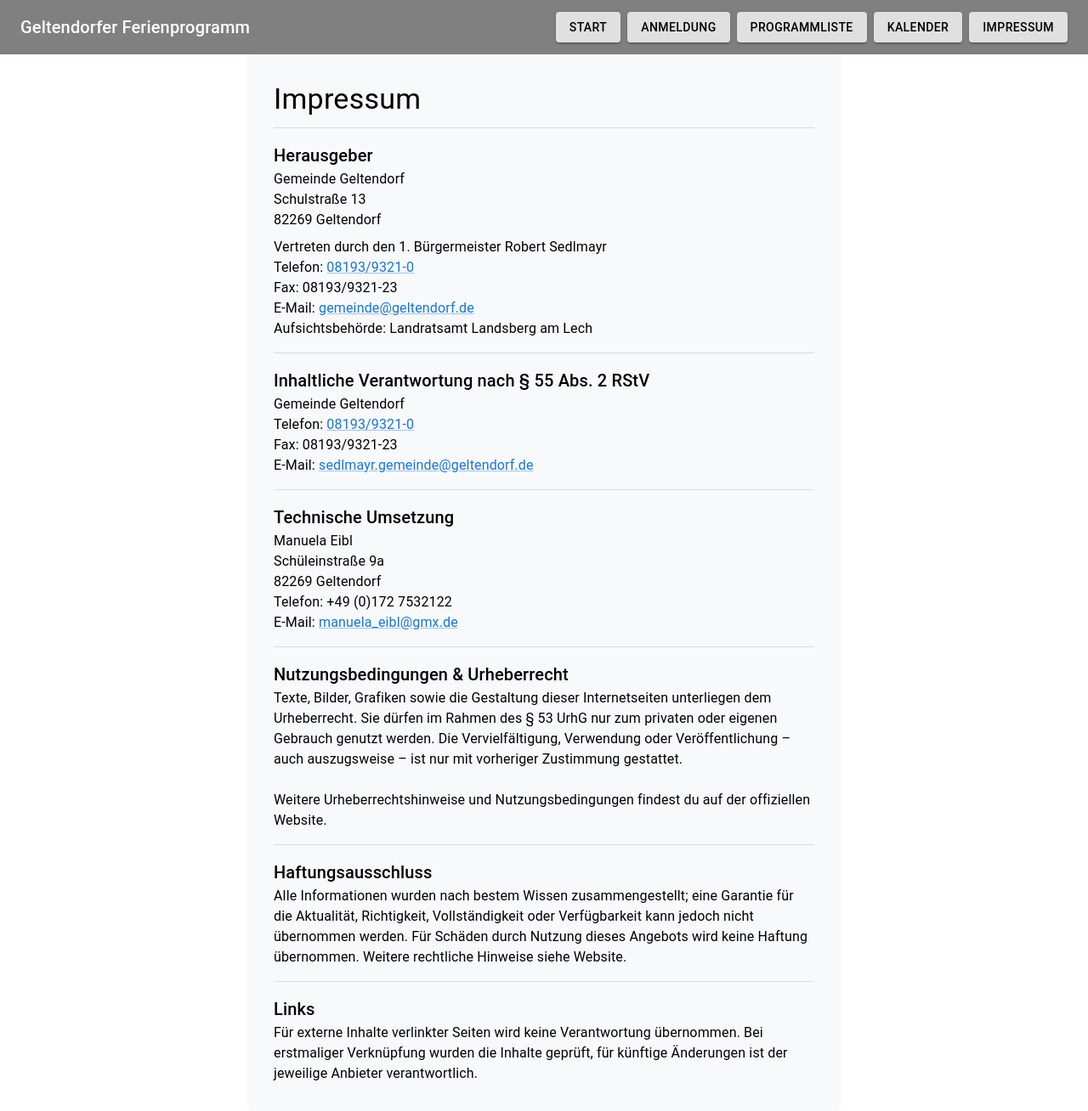
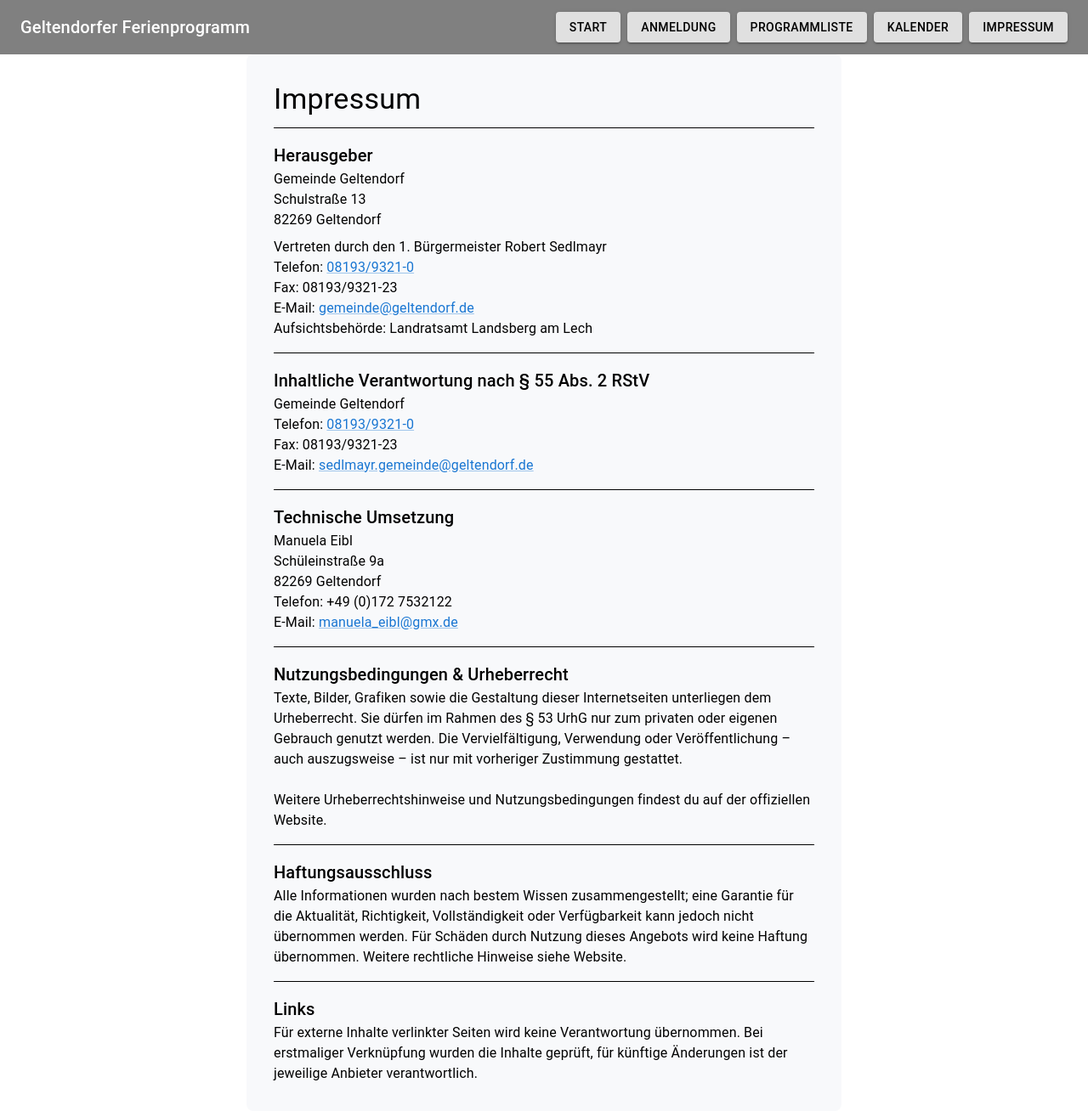
Before and after one commit to NaNu831/ferienprogramm, a Next.js app: page /impressum in a window 1280 px wide. Shown: the whole page at 85% size. Built offline with nearby package versions, Linux system fonts and the light colour scheme.

Commit message:
text color changed to black

```diff
--- a/src/app/anmeldung/page.tsx
+++ b/src/app/anmeldung/page.tsx
@@ -108,7 +108,7 @@ export default function AnmeldungPage() {
                     borderRadius: 2, boxShadow: 3
                 }}
             >
-                <Typography variant="h5" mb={2} textAlign="center">
+                <Typography color="black" variant="h5" mb={2} textAlign="center">
                     Programmbuchung Ferienprogramm
                 </Typography>
                 <TextField
@@ -168,6 +168,7 @@ export default function AnmeldungPage() {
                             required
                         />
                     }
+                    color="black"
                     label="Ich bin mit der Datenverarbeitung für die Programmbuchung einverstanden."
                     sx={{ mt: 1, alignItems: 'flex-start' }}
                 />
--- a/src/app/impressum/page.tsx
+++ b/src/app/impressum/page.tsx
@@ -5,17 +5,17 @@ export default function KontaktPage() {
     return (
         <div>
             <Box sx={{ maxWidth: 700, mx: "auto", p: { xs: 2, md: 4 }, background: "#f8f9fb", borderRadius: 2 }}>
-                <Typography variant="h4" component="h1" gutterBottom>
+                <Typography variant="h4" color="black" component="h1" gutterBottom>
                     Impressum
                 </Typography>
-                <Divider sx={{ mb: 2 }} />
+                <Divider color="black" sx={{ mb: 2 }} />
 
-                <Typography variant="h6">Herausgeber</Typography>
-                <Typography>Gemeinde Geltendorf<br />
+                <Typography color="black" variant="h6">Herausgeber</Typography>
+                <Typography color="black">Gemeinde Geltendorf<br />
                     Schulstraße 13<br />
                     82269 Geltendorf
                 </Typography>
-                <Typography sx={{ mt: 1 }}>
+                <Typography color="black" sx={{ mt: 1 }}>
                     Vertreten durch den 1. Bürgermeister Robert Sedlmayr<br />
                     Telefon: <Link href="tel:0819393210">08193/9321-0</Link><br />
                     Fax: 08193/9321-23<br />
@@ -23,18 +23,18 @@ export default function KontaktPage() {
                     Aufsichtsbehörde: Landratsamt Landsberg am Lech
                 </Typography>
 
-                <Divider sx={{ my: 2 }} />
-                <Typography variant="h6">Inhaltliche Verantwortung nach § 55 Abs. 2 RStV</Typography>
-                <Typography>
+                <Divider color="black" sx={{ my: 2 }} />
+                <Typography color="black" variant="h6">Inhaltliche Verantwortung nach § 55 Abs. 2 RStV</Typography>
+                <Typography color="black">
                     Gemeinde Geltendorf<br />
                     Telefon: <Link href="tel:0819393210">08193/9321-0</Link><br />
                     Fax: 08193/9321-23<br />
                     E-Mail: <Link href="mailto:sedlmayr.gemeinde@geltendorf.de">sedlmayr.gemeinde@geltendorf.de</Link>
                 </Typography>
 
-                <Divider sx={{ my: 2 }} />
-                <Typography variant="h6">Technische Umsetzung</Typography>
-                <Typography>
+                <Divider color="black" sx={{ my: 2 }} />
+                <Typography color="black" variant="h6">Technische Umsetzung</Typography>
+                <Typography color="black">
                     Manuela Eibl<br />
                     Schüleinstraße 9a<br />
                     82269 Geltendorf<br />
@@ -42,22 +42,22 @@ export default function KontaktPage() {
                     E-Mail: <Link href="mailto:manuela_eibl@gmx.de">manuela_eibl@gmx.de</Link>
                 </Typography>
 
-                <Divider sx={{ my: 2 }} />
-                <Typography variant="h6">Nutzungsbedingungen & Urheberrecht</Typography>
-                <Typography>
+                <Divider color="black" sx={{ my: 2 }} />
+                <Typography  color="black"variant="h6">Nutzungsbedingungen & Urheberrecht</Typography>
+                <Typography color="black">
                     Texte, Bilder, Grafiken sowie die Gestaltung dieser Internetseiten unterliegen dem Urheberrecht. Sie dürfen im Rahmen des § 53 UrhG nur zum privaten oder eigenen Gebrauch genutzt werden. Die Vervielfältigung, Verwendung oder Veröffentlichung – auch auszugsweise – ist nur mit vorheriger Zustimmung gestattet.<br /><br />
                     Weitere Urheberrechtshinweise und Nutzungsbedingungen findest du auf der offiziellen Website.
                 </Typography>
 
-                <Divider sx={{ my: 2 }} />
-                <Typography variant="h6">Haftungsausschluss</Typography>
-                <Typography>
+                <Divider color="black" sx={{ my: 2 }} />
+                <Typography color="black" variant="h6">Haftungsausschluss</Typography>
+                <Typography color="black">
                     Alle Informationen wurden nach bestem Wissen zusammengestellt; eine Garantie für die Aktualität, Richtigkeit, Vollständigkeit oder Verfügbarkeit kann jedoch nicht übernommen werden. Für Schäden durch Nutzung dieses Angebots wird keine Haftung übernommen. Weitere rechtliche Hinweise siehe Website.
                 </Typography>
 
-                <Divider sx={{ my: 2 }} />
-                <Typography variant="h6">Links</Typography>
-                <Typography>
+                <Divider color="black" sx={{ my: 2 }} />
+                <Typography color="black" variant="h6">Links</Typography>
+                <Typography color="black">
                     Für externe Inhalte verlinkter Seiten wird keine Verantwortung übernommen. Bei erstmaliger Verknüpfung wurden die Inhalte geprüft, für künftige Änderungen ist der jeweilige Anbieter verantwortlich.
                 </Typography>
             </Box>
```
